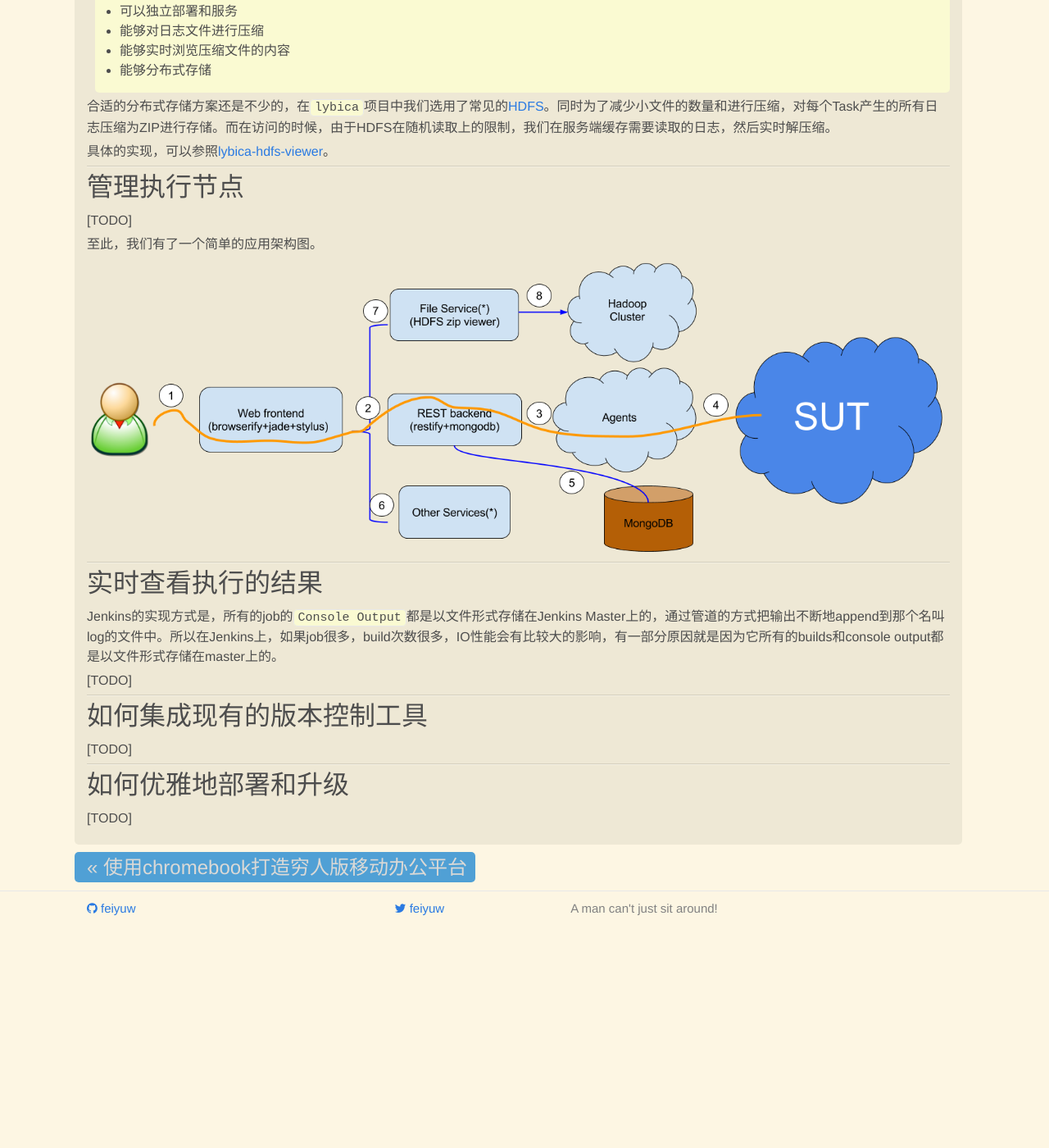
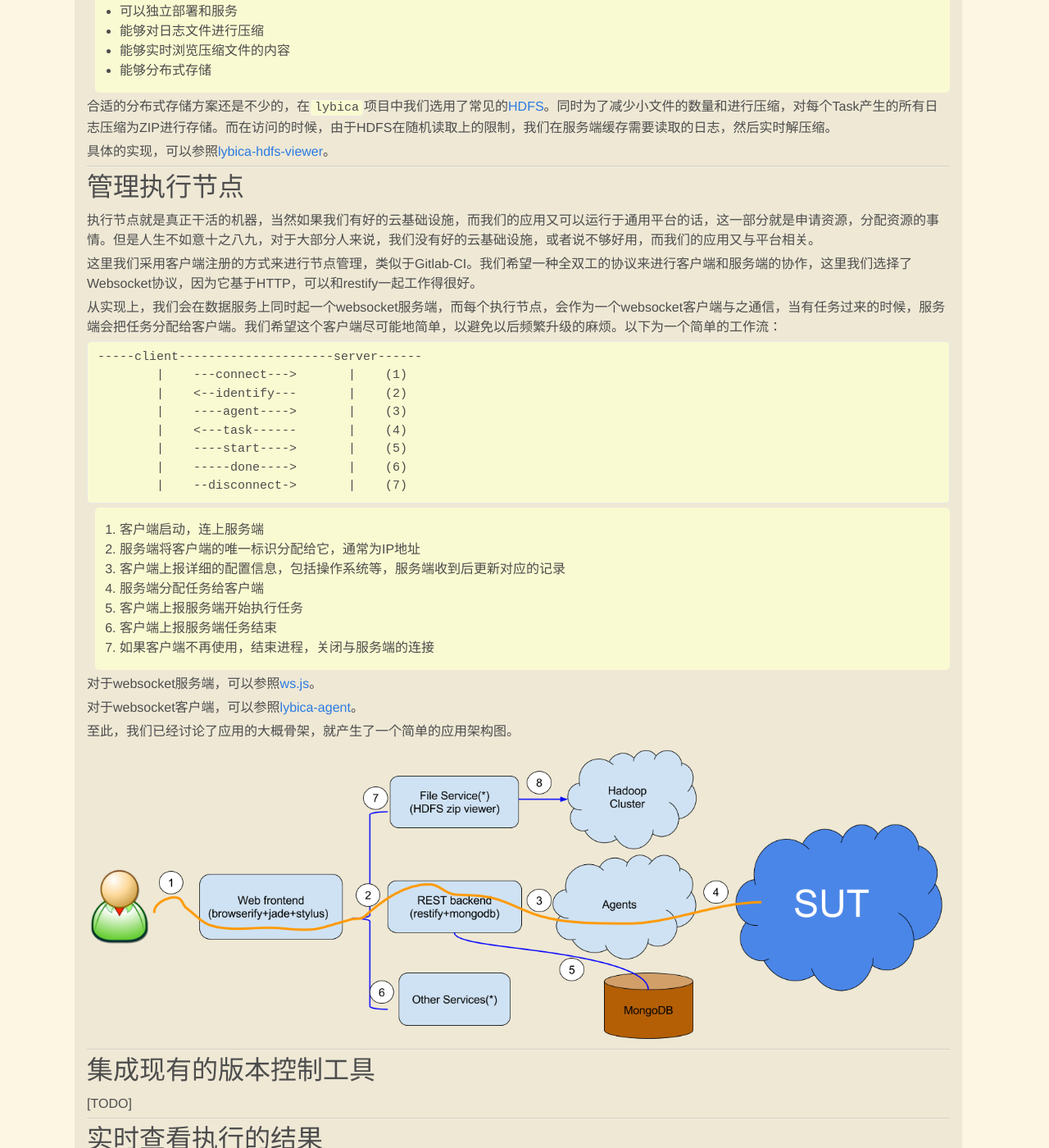
Before and after one commit to feiyuw/feiyuw.github.io, a Jekyll site: the page built from _posts/2016-02-04-buildup-a-continuous-delivery-tool.md, in a window 1280 px wide and 1400 px high, scrolled down 7050 px. Shown: the whole window at 82% size. Built offline with Jekyll 4.4.1, drawn with Linux system fonts in a browser that asks for light colours; nearby versions of some CDN libraries; comment, search, counter and statistics services are not loaded; before the commit the page ends 8190 px from its top, so only the background shows below that.

Commit message:
update one blog

````diff
--- a/_posts/2016-02-04-buildup-a-continuous-delivery-tool.md
+++ b/_posts/2016-02-04-buildup-a-continuous-delivery-tool.md
@@ -270,11 +270,44 @@ Jenkins在这方面常用的做法是将所有的日志都保存在master上，
 
 ## 管理执行节点
 
-[TODO]
+执行节点就是真正干活的机器，当然如果我们有好的云基础设施，而我们的应用又可以运行于通用平台的话，这一部分就是申请资源，分配资源的事情。但是人生不如意十之八九，对于大部分人来说，我们没有好的云基础设施，或者说不够好用，而我们的应用又与平台相关。
 
-至此，我们有了一个简单的应用架构图。
+这里我们采用客户端注册的方式来进行节点管理，类似于Gitlab-CI。我们希望一种全双工的协议来进行客户端和服务端的协作，这里我们选择了Websocket协议，因为它基于HTTP，可以和restify一起工作得很好。
+
+从实现上，我们会在数据服务上同时起一个websocket服务端，而每个执行节点，会作为一个websocket客户端与之通信，当有任务过来的时候，服务端会把任务分配给客户端。我们希望这个客户端尽可能地简单，以避免以后频繁升级的麻烦。以下为一个简单的工作流：
+
+```
+-----client---------------------server------
+        |    ---connect--->       |    (1)
+        |    <--identify---       |    (2)
+        |    ----agent---->       |    (3)
+        |    <---task------       |    (4)
+        |    ----start---->       |    (5)
+        |    -----done---->       |    (6)
+        |    --disconnect->       |    (7)
+```
+
+1. 客户端启动，连上服务端
+1. 服务端将客户端的唯一标识分配给它，通常为IP地址
+1. 客户端上报详细的配置信息，包括操作系统等，服务端收到后更新对应的记录
+1. 服务端分配任务给客户端
+1. 客户端上报服务端开始执行任务
+1. 客户端上报服务端任务结束
+1. 如果客户端不再使用，结束进程，关闭与服务端的连接
+
+对于websocket服务端，可以参照[ws.js](https://github.com/lybicat/lybica-platform/blob/master/ws.js)。
+
+对于websocket客户端，可以参照[lybica-agent](https://github.com/lybicat/lybica-agent/)。
+
+至此，我们已经讨论了应用的大概骨架，就产生了一个简单的应用架构图。
 
 ![architecture]({{ site.url }}/assets/cd-arch.png)
+
+---
+
+## 集成现有的版本控制工具
+
+[TODO]
 
 ---
 
@@ -286,12 +319,6 @@ Jenkins的实现方式是，所有的job的`Console Output`都是以文件形式
 
 ---
 
-## 如何集成现有的版本控制工具
+## 优雅地部署和升级
 
 [TODO]
-
----
-
-## 如何优雅地部署和升级
-
-[TODO]
````
